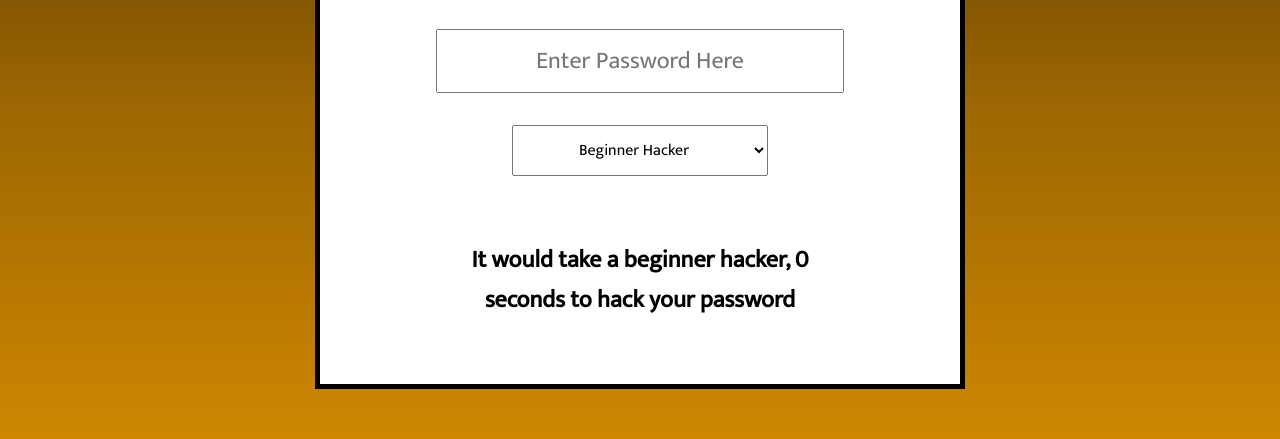
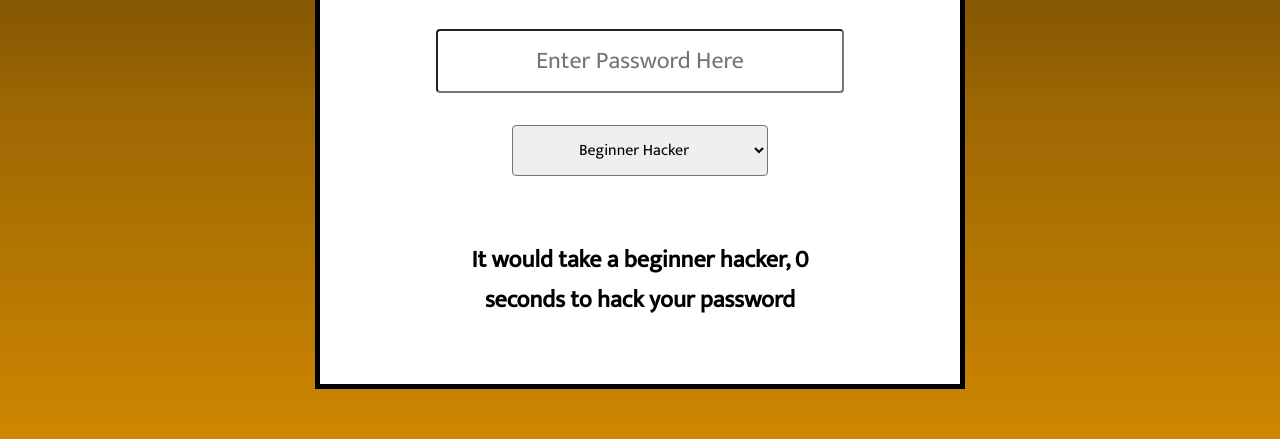
Before and after one commit to tjklint/BellGeekfest2023, a plain HTML site: page passwordTester.html in a window 1280 px wide. Shown: the part 292-731 px from the top of the page. Drawn offline with Linux system fonts and the light colour scheme.

Commit message:
Added slight css and html touch up

```diff
--- a/passwordTester.html
+++ b/passwordTester.html
@@ -33,8 +33,8 @@
 
     <div class="center" style="display:flex; flex-direction: column; align-items: center; margin-bottom: 5%;">
         <h1 style="font-size: 300%;">Password Checker</h1>
-        <input id="passwordField" class="dropdown" type="text" placeholder="Enter Password Here" style="width: 60%; text-align: center; font-size:150%; margin-bottom: 5%;">
-        <select id="hackerLevel" class="dropdown" style="width: 40%; text-align: center; font-size:100%; height:70%; margin-bottom: 7%;">
+        <input id="passwordField" class="dropdown" type="text" placeholder="Enter Password Here" style="border-radius: 4px; width: 60%; text-align: center; font-size:150%; margin-bottom: 5%;">
+        <select id="hackerLevel" class="dropdown" style="width: 40%; text-align: center; font-size:100%; height:70%; margin-bottom: 7%;border-radius: 4px;">
             <option value="beginner hacker">Beginner Hacker</option>
             <option value="competent hacker">Competent Hacker</option>
             <option value="master hacker">Master Hacker</option>
```
Also changed, not shown: AboutUs.html (+1 -1 lines).
